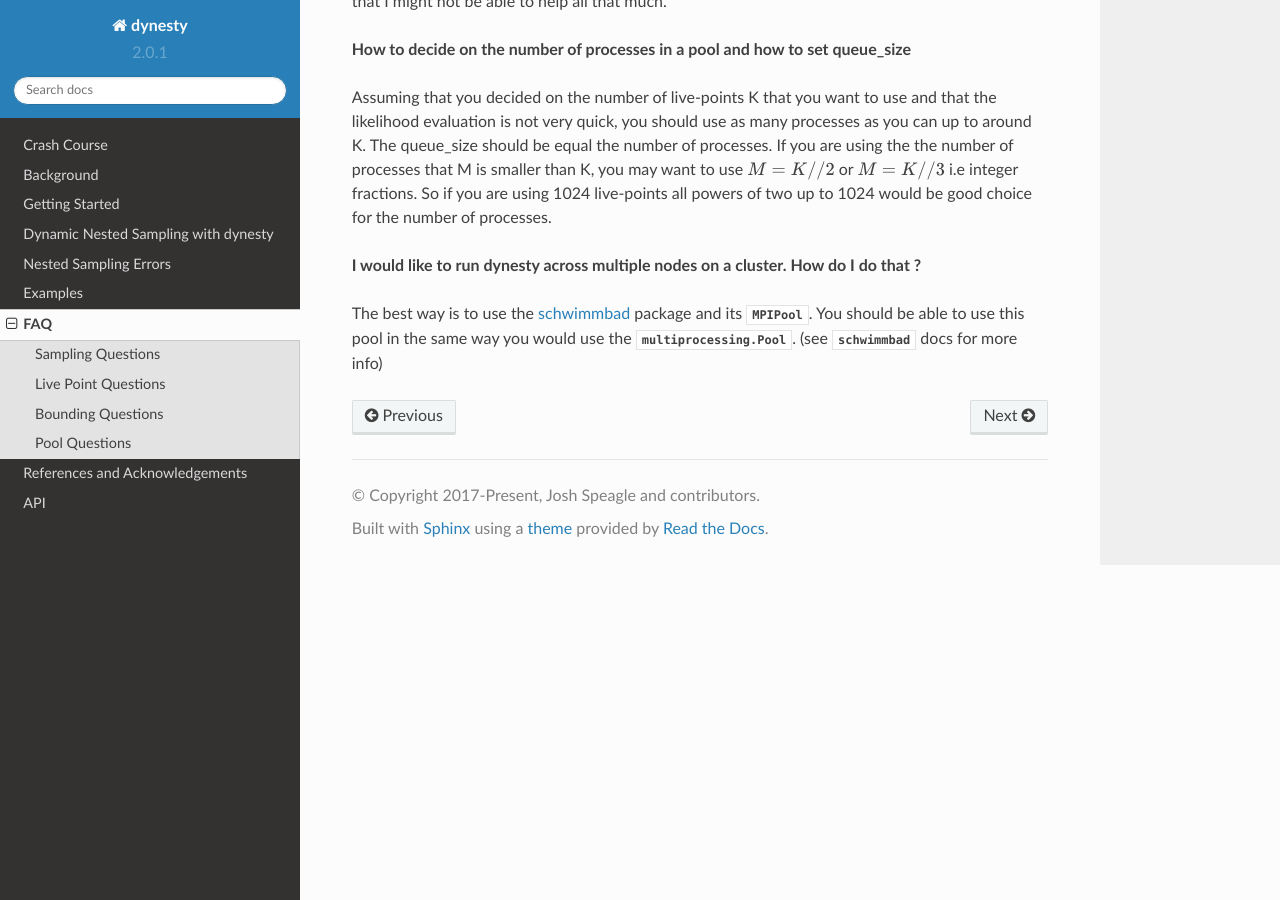
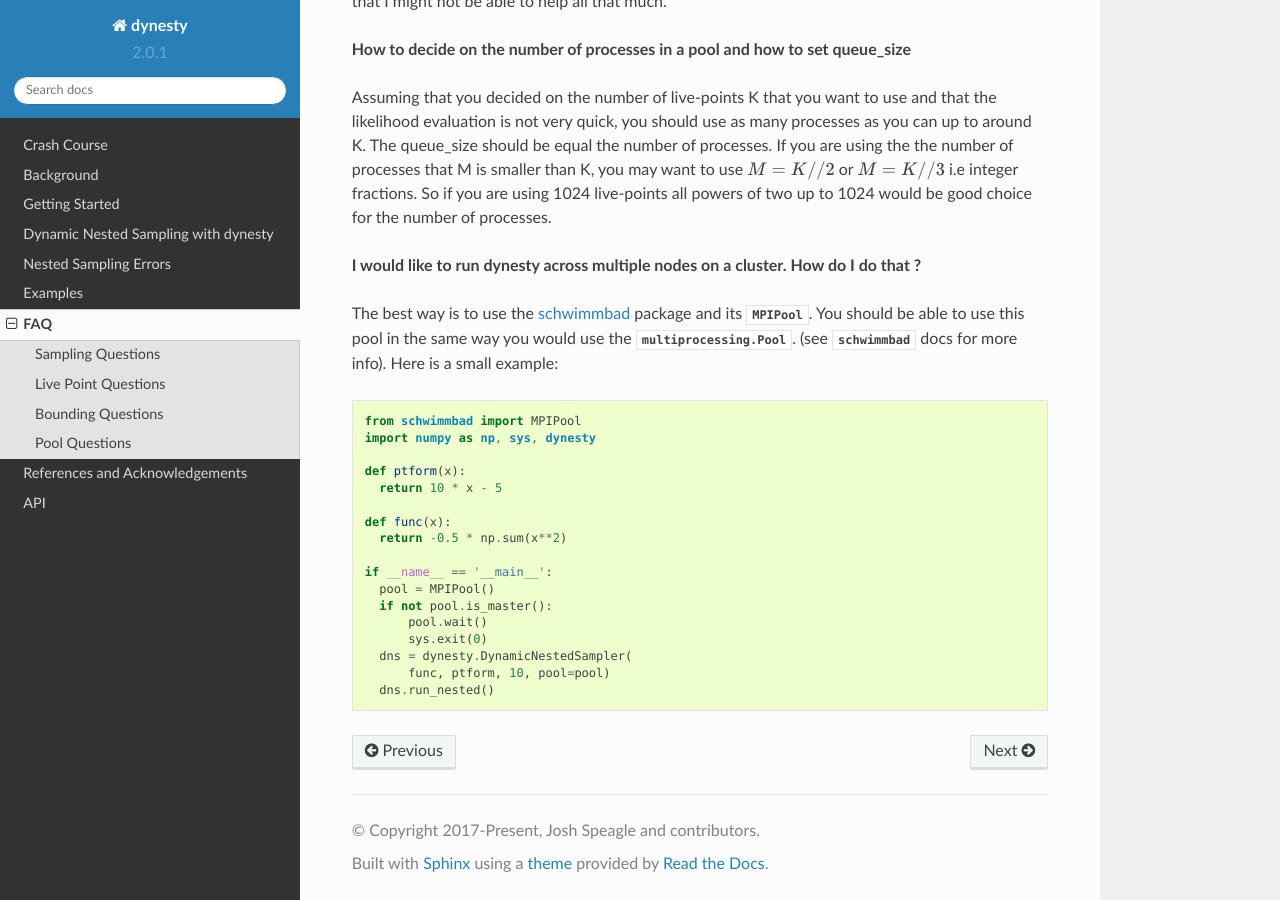
Before and after one commit to joshspeagle/dynesty, a Sphinx documentation site: the page built from docs/source/faq.rst, in a window 1280 px wide and 900 px high, scrolled down 8675 px. Built offline with Sphinx 7.4.7 and the Read the Docs theme 2.0.0, drawn with Linux system fonts in a browser that asks for light colours; the version number is read from the project's files by our own code.

Commit message:
add a code snipped with mpipool to faq

```diff
--- a/docs/source/faq.rst
+++ b/docs/source/faq.rst
@@ -475,4 +475,22 @@ Assuming that you decided on the number of live-points K that you want to use an
 
 The best way is to use the
 `schwimmbad <https://schwimmbad.readthedocs.io/en/latest/>`_ package
-and its `MPIPool`. You should be able to use this pool in the same way you would use the `multiprocessing.Pool`. (see `schwimmbad` docs for more info)
+and its `MPIPool`. You should be able to use this pool in the same way you would use the `multiprocessing.Pool`. (see `schwimmbad` docs for more info). Here is a small example::
+
+  from schwimmbad import MPIPool
+  import numpy as np, sys, dynesty
+
+  def ptform(x):
+    return 10 * x - 5
+
+  def func(x):
+    return -0.5 * np.sum(x**2)
+
+  if __name__ == '__main__':
+    pool = MPIPool()
+    if not pool.is_master():
+        pool.wait()
+        sys.exit(0)
+    dns = dynesty.DynamicNestedSampler(
+        func, ptform, 10, pool=pool)
+    dns.run_nested()
```
